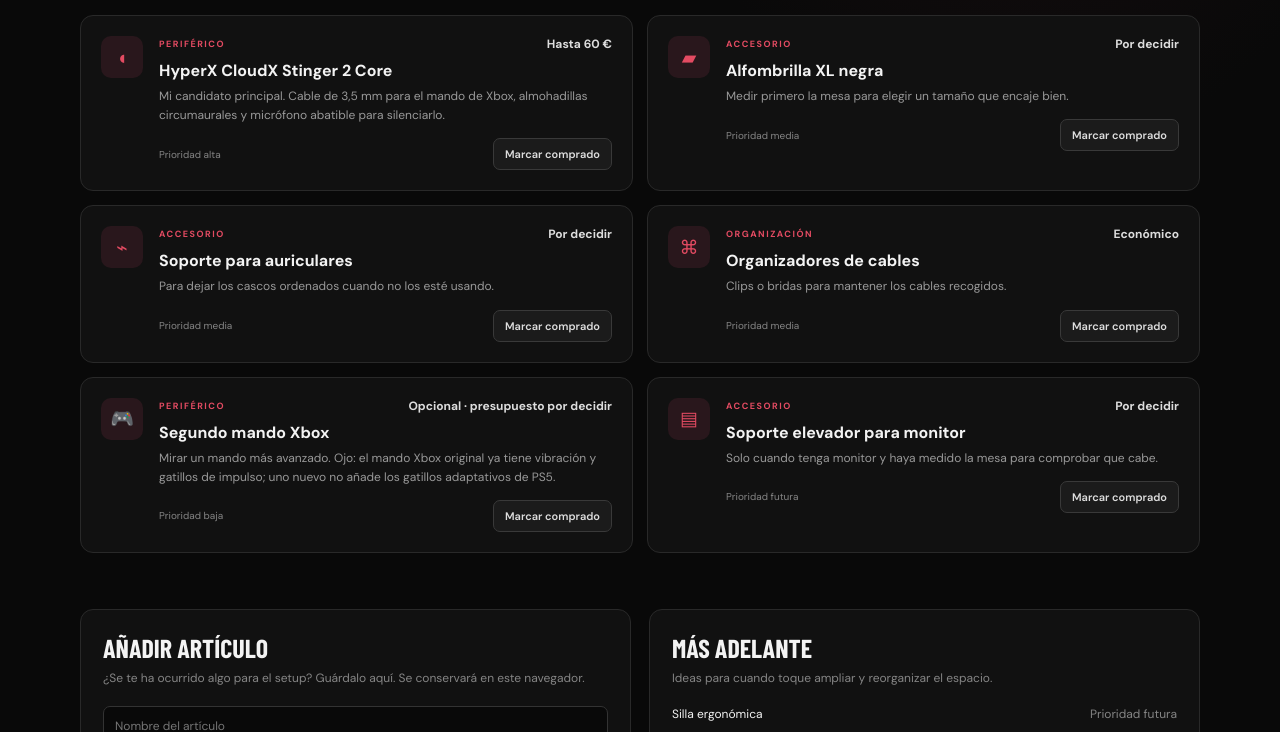
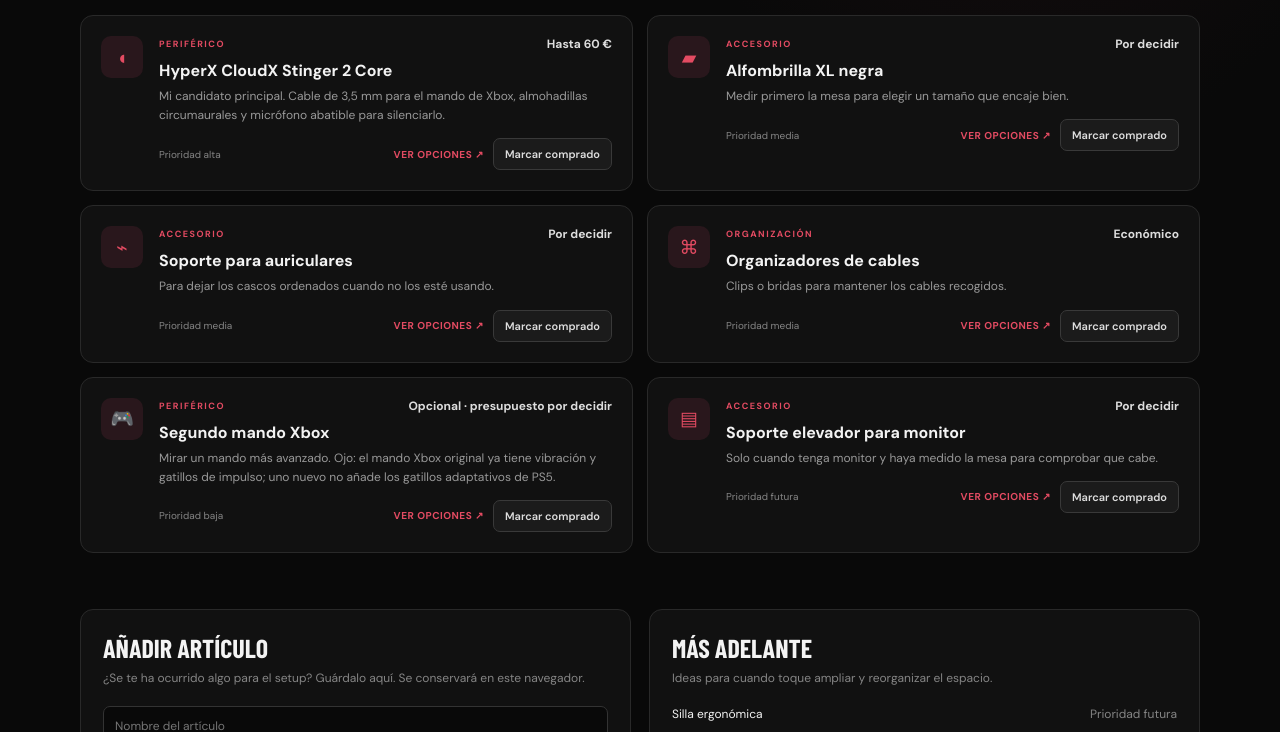
Before and after one commit to Gabriel10MP/SetUp, a plain HTML site: page index.html in a window 1280 px wide. Shown: the part 759-1491 px from the top of the page. Drawn offline with nearby package versions, Linux system fonts and the light colour scheme; a web font is replaced by a local one.

Commit message:
Activa los enlaces de compra en cada artículo

```diff
--- a/index.html
+++ b/index.html
@@ -50,7 +50,7 @@ let custom=JSON.parse(localStorage.getItem('setup-custom')||'[]');
 let bought=JSON.parse(localStorage.getItem('setup-bought')||'[]');
 function all(){return [...starter,...custom]}
 function save(){localStorage.setItem('setup-custom',JSON.stringify(custom));localStorage.setItem('setup-bought',JSON.stringify(bought))}
-function render(){const list=all();document.getElementById('items').innerHTML=list.map(x=>{const done=bought.includes(x.id);return '<article class="item '+(done?'done':'')+'"><div class="item-mark">'+(x.icon||'＋')+'</div><div class="item-content"><div class="item-top"><span class="tag">'+esc(x.category)+'</span><span class="price">'+esc(x.price||'Por decidir')+'</span></div><div class="item-title">'+esc(x.name)+'</div><p class="desc">'+esc(x.note||'Sin notas todavía.')+'</p><div class="item-foot"><span class="priority">'+(done?'✓ CONSEGUIDO':esc(x.priority||'En la lista'))+'</span><button data-id="'+esc(x.id)+'">'+(done?'Desmarcar':'Marcar comprado')+'</button></div></div></article>'}).join('');document.getElementById('empty').style.display=list.length?'none':'block';const n=list.length,b=bought.filter(id=>list.some(x=>x.id===id)).length,p=n?Math.round(b/n*100):0;document.getElementById('total').textContent=n;document.getElementById('bought').textContent=b;document.getElementById('percent').textContent=p+'%';document.getElementById('bar').style.width=p+'%';document.querySelectorAll('[data-id]').forEach(btn=>btn.addEventListener('click',()=>{const id=btn.dataset.id;bought=bought.includes(id)?bought.filter(x=>x!==id):[...bought,id];save();render()}))}
+function render(){const list=all();document.getElementById('items').innerHTML=list.map(x=>{const done=bought.includes(x.id);return '<article class="item '+(done?'done':'')+'"><div class="item-mark">'+(x.icon||'＋')+'</div><div class="item-content"><div class="item-top"><span class="tag">'+esc(x.category)+'</span><span class="price">'+esc(x.price||'Por decidir')+'</span></div><div class="item-title">'+esc(x.name)+'</div><p class="desc">'+esc(x.note||'Sin notas todavía.')+'</p><div class="item-foot"><span class="priority">'+(done?'✓ CONSEGUIDO':esc(x.priority||'En la lista'))+'</span><div style="display:flex;align-items:center;gap:9px;flex-wrap:wrap">'+(x.url?'<a class="buy-link" href="'+esc(x.url)+'" target="_blank" rel="noopener noreferrer">VER OPCIONES ↗</a>':'')+'<button data-id="'+esc(x.id)+'">'+(done?'Desmarcar':'Marcar comprado')+'</button></div></div></article>'}).join('');document.getElementById('empty').style.display=list.length?'none':'block';const n=list.length,b=bought.filter(id=>list.some(x=>x.id===id)).length,p=n?Math.round(b/n*100):0;document.getElementById('total').textContent=n;document.getElementById('bought').textContent=b;document.getElementById('percent').textContent=p+'%';document.getElementById('bar').style.width=p+'%';document.querySelectorAll('[data-id]').forEach(btn=>btn.addEventListener('click',()=>{const id=btn.dataset.id;bought=bought.includes(id)?bought.filter(x=>x!==id):[...bought,id];save();render()}))}
 function esc(s){return String(s).replace(/[&<>"']/g,c=>({'&':'&amp;','<':'&lt;','>':'&gt;','"':'&quot;',"'":'&#39;'}[c]))}
 document.getElementById('addForm').addEventListener('submit',e=>{e.preventDefault();const name=document.getElementById('name').value.trim();if(!name)return;custom.push({id:'custom-'+Date.now(),name,price:document.getElementById('price').value.trim()||'Por decidir',category:document.getElementById('category').value.toUpperCase(),note:document.getElementById('note').value.trim(),priority:'Añadido por mí',icon:'＋'});save();e.target.reset();render()});
 render();
```
